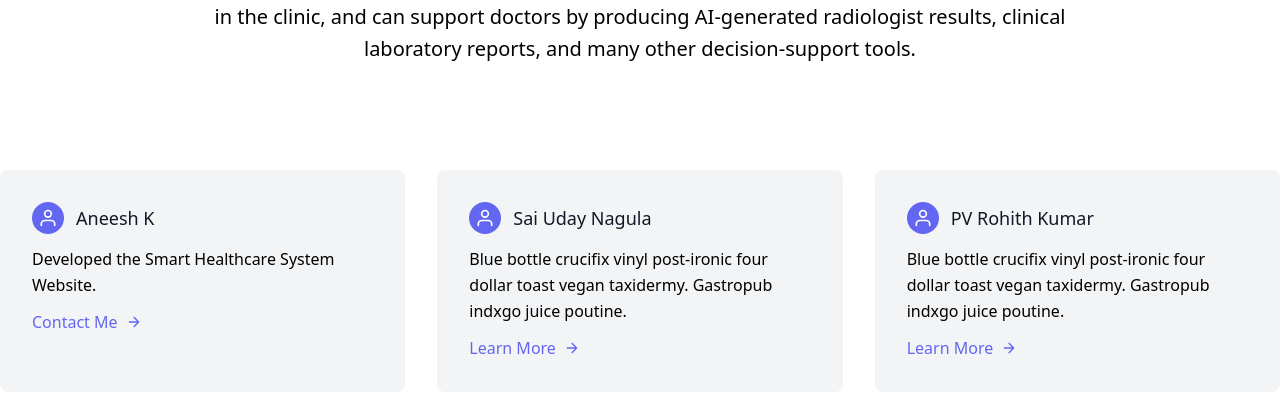
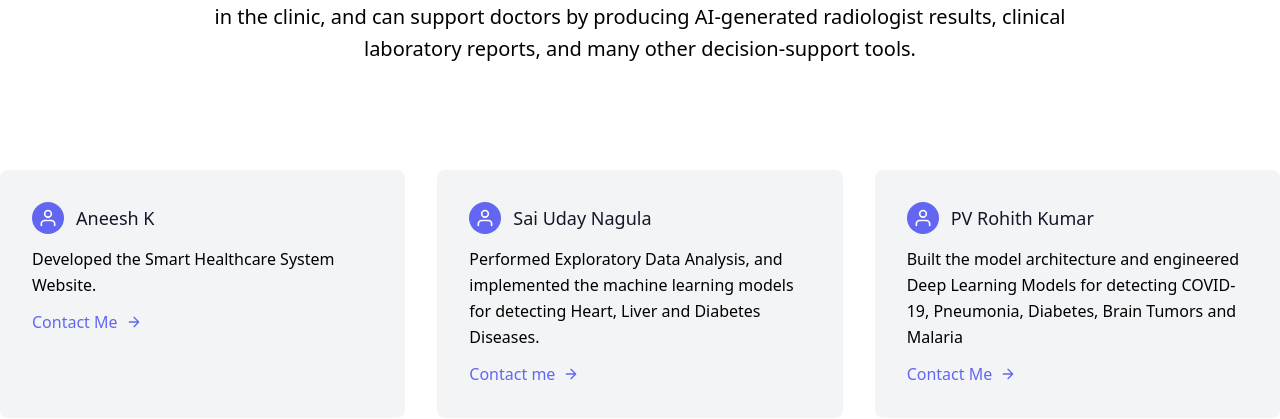
Before and after one commit to aniche-k/smart-healthcare-system, a Flask app: page / in a window 1280 px wide. Shown: the part 349-768 px from the top of the page. Run offline with Flask 2, Linux system fonts and the light colour scheme; parts of the project's set-up code (start-up, migrations or seed data) failed here and were passed over.

Commit message:
Update index.html

```diff
--- a/templates/index.html
+++ b/templates/index.html
@@ -84,8 +84,8 @@
               <h2 class="text-gray-900 text-lg title-font font-medium">Sai Uday Nagula</h2>
             </div>
             <div class="flex-grow">
-              <p class="leading-relaxed text-base">Blue bottle crucifix vinyl post-ironic four dollar toast vegan taxidermy. Gastropub indxgo juice poutine.</p>
-              <a class="mt-3 text-indigo-500 inline-flex items-center">Learn More
+              <p class="leading-relaxed text-base">Performed Exploratory Data Analysis, and implemented the machine learning models for detecting Heart, Liver and Diabetes Diseases. </p>
+              <a class="mt-3 text-indigo-500 inline-flex items-center" href="mailto: 18311a05b0@sreenidhi.edu.in">Contact me
                 <svg fill="none" stroke="currentColor" stroke-linecap="round" stroke-linejoin="round" stroke-width="2" class="w-4 h-4 ml-2" viewBox="0 0 24 24">
                   <path d="M5 12h14M12 5l7 7-7 7"></path>
                 </svg>
@@ -105,8 +105,8 @@
               <h2 class="text-gray-900 text-lg title-font font-medium">PV Rohith Kumar</h2>
             </div>
             <div class="flex-grow">
-              <p class="leading-relaxed text-base">Blue bottle crucifix vinyl post-ironic four dollar toast vegan taxidermy. Gastropub indxgo juice poutine.</p>
-              <a class="mt-3 text-indigo-500 inline-flex items-center">Learn More
+              <p class="leading-relaxed text-base">Built the model architecture and engineered Deep Learning Models for detecting COVID-19, Pneumonia, Diabetes, Brain Tumors and Malaria</p>
+              <a class="mt-3 text-indigo-500 inline-flex items-center" href="mailto: 18311a05a5@sreenidhi.edu.in">Contact Me
                 <svg fill="none" stroke="currentColor" stroke-linecap="round" stroke-linejoin="round" stroke-width="2" class="w-4 h-4 ml-2" viewBox="0 0 24 24">
                   <path d="M5 12h14M12 5l7 7-7 7"></path>
                 </svg>
```
